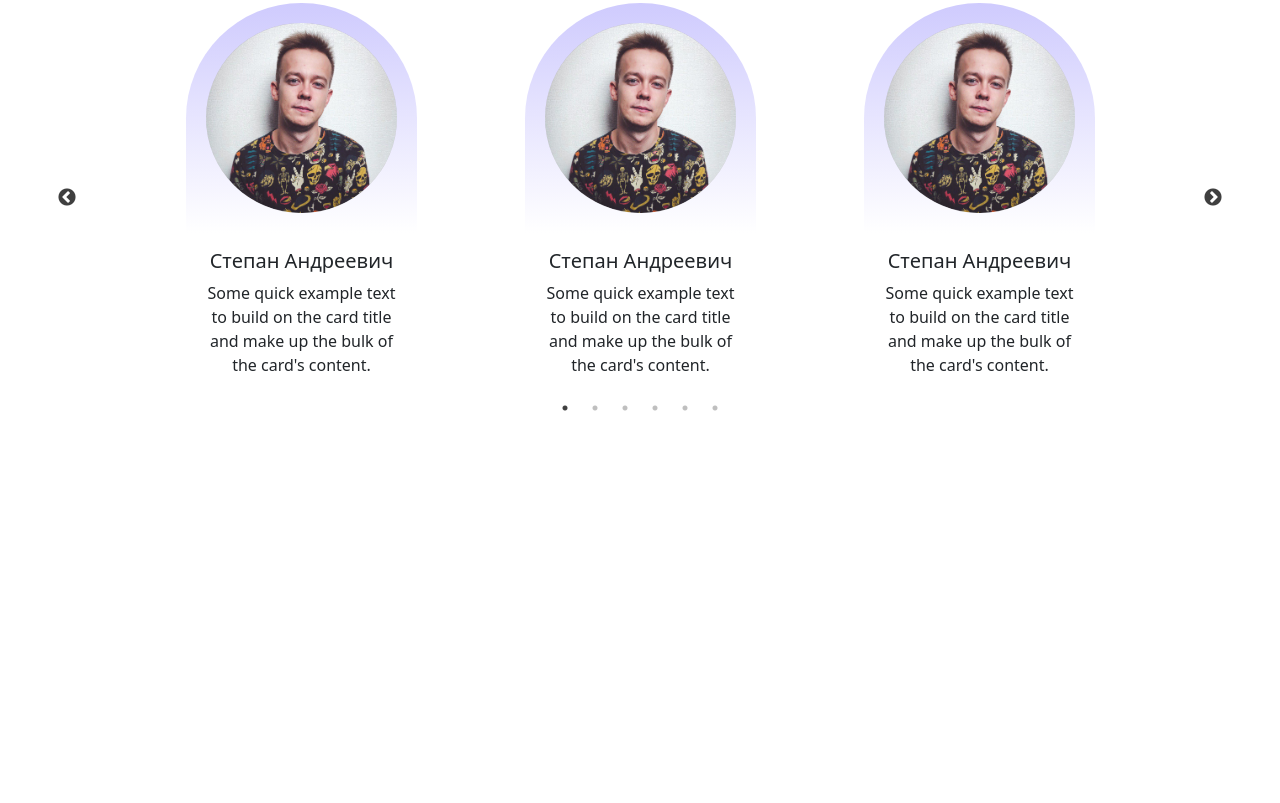
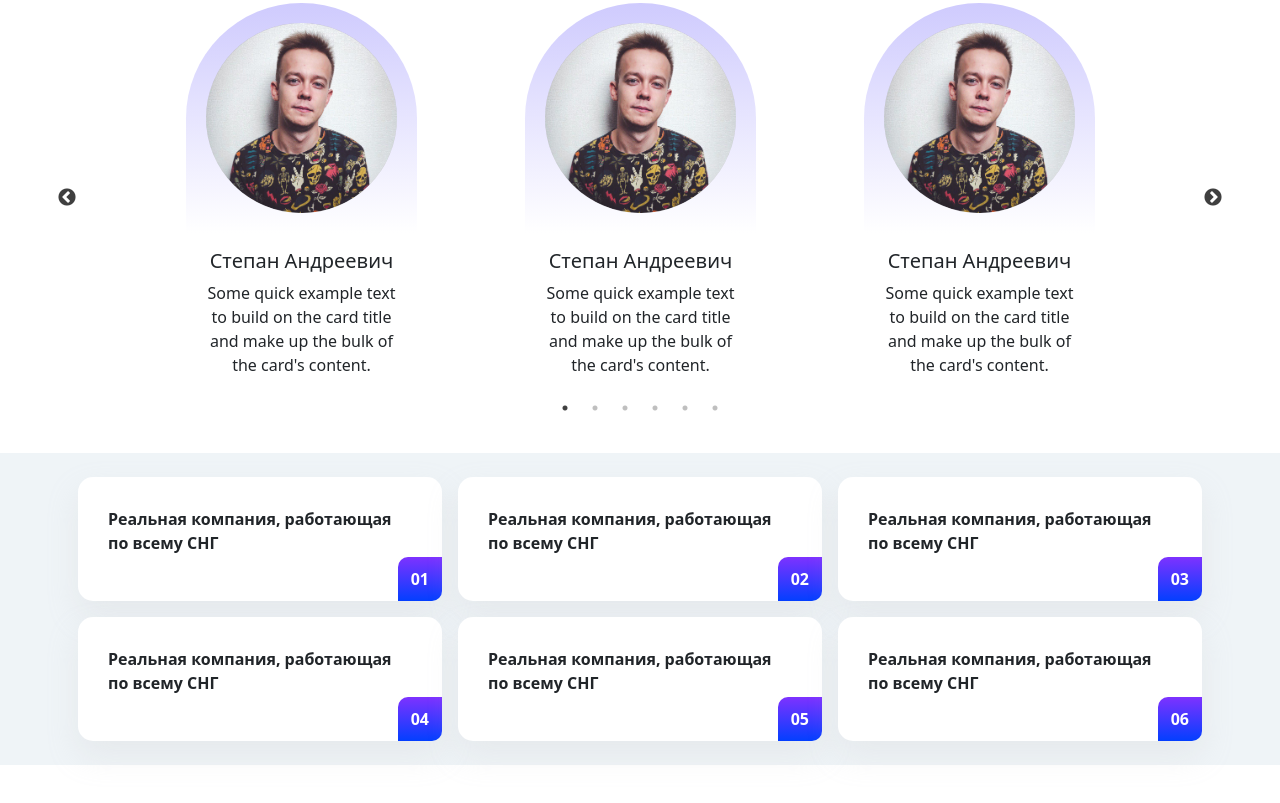
Before and after one commit to sanyavlad/way-copy, a plain HTML site: page index.html in a window 1280 px wide. Shown: the part 3156-3959 px from the top of the page. Before the commit the page ends 3609 px from the top, so only its background shows below. Drawn offline with nearby package versions, Linux system fonts and the light colour scheme.

Commit message:
Add section Adv

```diff
--- a/index.html
+++ b/index.html
@@ -894,6 +894,49 @@
       </div>
     </section>
 
+    <section class="adv py-3">
+      <div class="container">
+        <div class="row row-cols-1 row-cols-lg-3 row-cols-sm-2">
+          <div class="col p-2">
+            <div class="item">
+              <p>Реальная компания, работающая по всему СНГ</p>
+              <span>01</span>
+            </div>
+          </div>
+          <div class="col p-2">
+            <div class="item">
+              <p>Реальная компания, работающая по всему СНГ</p>
+              <span>02</span>
+            </div>
+          </div>
+          <div class="col p-2">
+            <div class="item">
+              <p>Реальная компания, работающая по всему СНГ</p>
+              <span>03</span>
+            </div>
+          </div>
+          <div class="col p-2">
+            <div class="item">
+              <p>Реальная компания, работающая по всему СНГ</p>
+              <span>04</span>
+            </div>
+          </div>
+          <div class="col p-2">
+            <div class="item">
+              <p>Реальная компания, работающая по всему СНГ</p>
+              <span>05</span>
+            </div>
+          </div>
+          <div class="col p-2">
+            <div class="item">
+              <p>Реальная компания, работающая по всему СНГ</p>
+              <span>06</span>
+            </div>
+          </div>
+        </div>
+      </div>
+    </section>
+
     <script src="bootstrap-5.1.3-dist/js/bootstrap.js"></script>
     <script type="text/javascript" src="jquery-1.11.0.min.js"></script>
     <script type="text/javascript" src="jquery-migrate-1.2.1.min.js"></script>
--- a/style.css
+++ b/style.css
@@ -204,6 +204,31 @@ header .navbar .nav-link {
 .feedback .card-link__link i {
   margin-right: 5px;
 }
+.adv {
+  background-color: #eff4f7;
+}
+.adv .row {
+  /* gap: 1px; */
+}
+.adv .item {
+  border-radius: 15px;
+  box-shadow: 0 15px 30px rgb(202 203 206 / 25%);
+  padding: 30px;
+  background-color: #fff;
+  font-weight: bold;
+  position: relative;
+}
+
+.adv .item span {
+  position: absolute;
+  right: 0;
+  bottom: 0;
+  color: #fff;
+  background-image: linear-gradient(180deg, #7e32ff 0%, #033fff 100%);
+  padding: 10px 13px;
+  border-radius: 10px 0 10px 0;
+}
+
 @media screen and (max-width: 1400px) {
   .feedback .card .wrap-img:hover::after {
     width: 190px;
```
